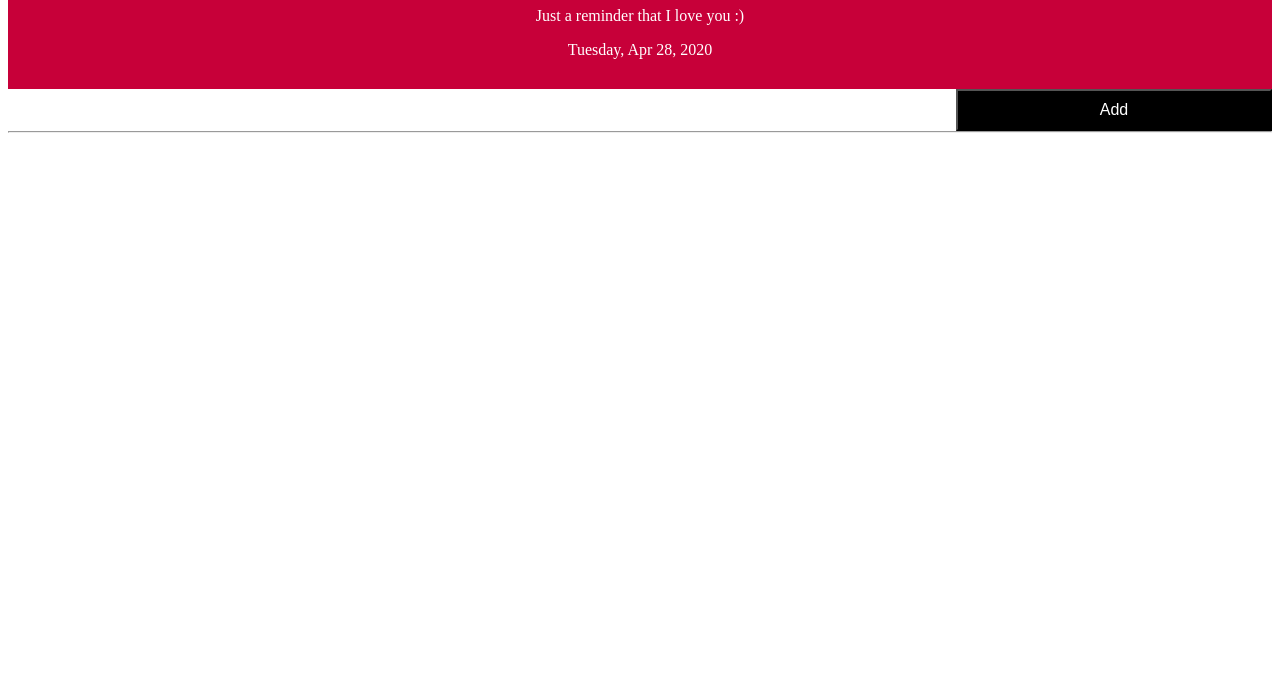
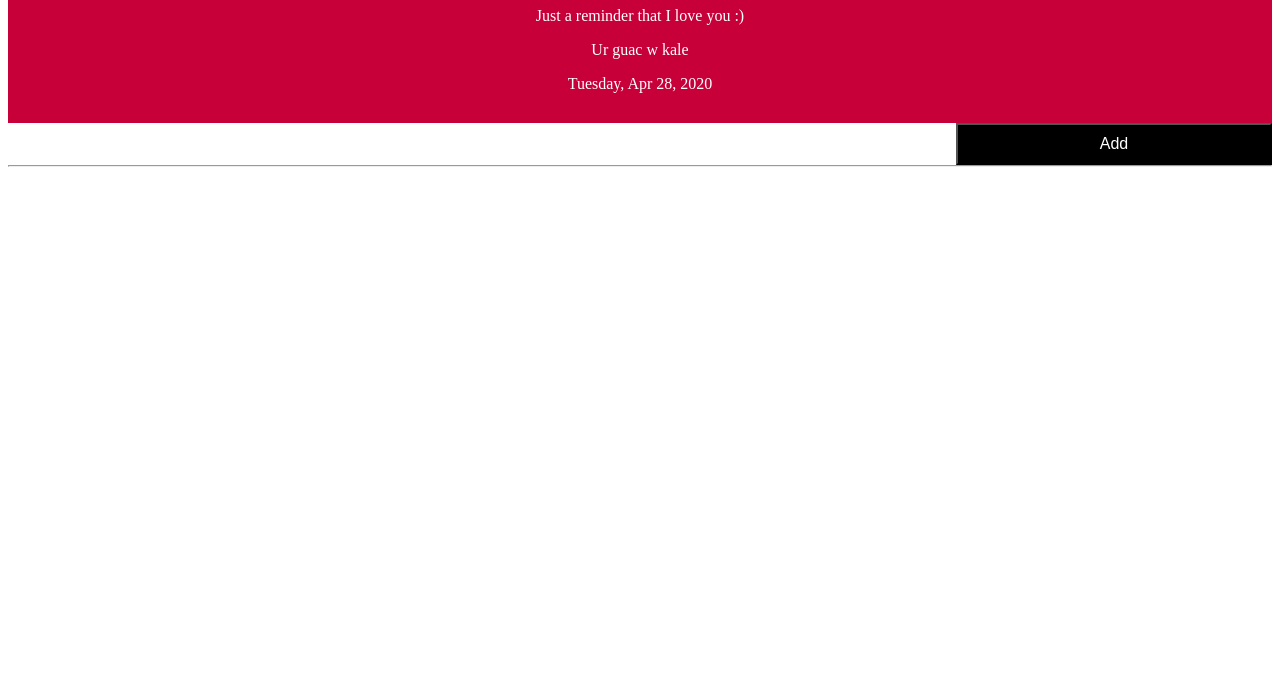
Before and after one commit to priyapshah/toDo, a plain HTML site: page index.html in a window 1280 px wide. Shown: the part 111-800 px from the top of the page. Drawn offline with Linux system fonts and the light colour scheme.

Commit message:
Update index.html

```diff
--- a/index.html
+++ b/index.html
@@ -6,6 +6,7 @@
         <meta charset="utf-8">
         <h1>Mateo's To-Do List</h1>
         <center> <p> Just a reminder that I love you :) </p> </center>
+        <center> <p> Ur guac w kale </p> </center>
         <div id="date"></div>
     </div>
 </head>
```
